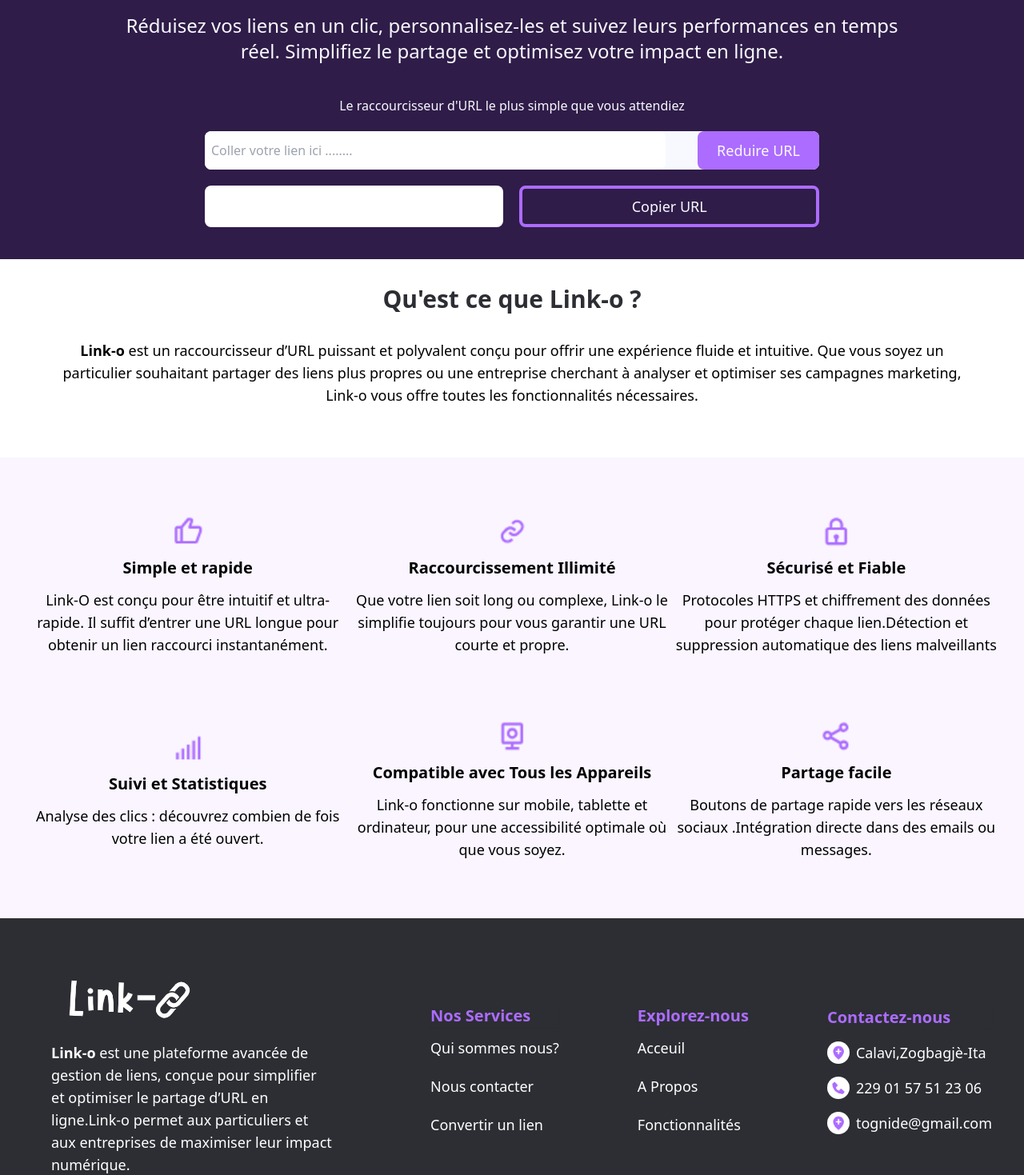
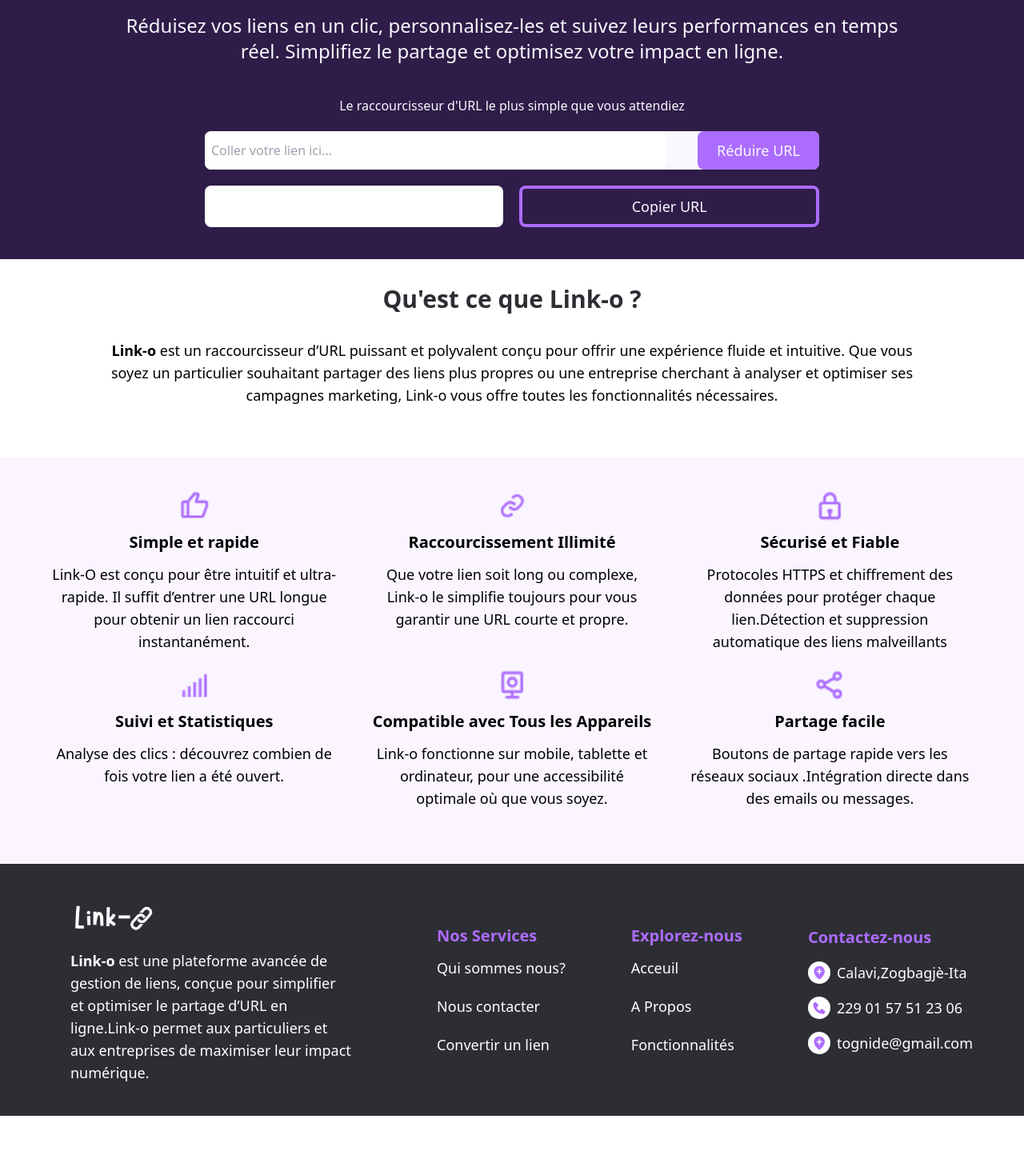
Before and after one commit to AdonisCr/Link-o, a React (Vite) app: page / in a window 1280 px wide. Shown: the part 344-1813 px from the top of the page at 80% size. After the commit the page ends 1739 px from the top, so only its background shows below. Built offline with nearby package versions, Linux system fonts and the light colour scheme.

Commit message:
1er Mise a jour Home + Fonctionnaliter

```diff
--- a/package.json
+++ b/package.json
@@ -10,6 +10,7 @@
     "preview": "vite preview"
   },
   "dependencies": {
+    "axios": "^1.8.4",
     "lucide-react": "^0.483.0",
     "react": "^19.0.0",
     "react-dom": "^19.0.0",
--- a/src/Composants/About.jsx
+++ b/src/Composants/About.jsx
@@ -1,81 +1,92 @@
-import React from 'react'
+import React from "react";
 
 const About = () => {
   const blogs = [
     {
       id: 1,
-            imag: './src/assets/like-regular-24.png',
+      imag: "./src/assets/like-regular-24.png",
       name: "Simple et rapide",
-            descr2: "Link-O est conçu pour être intuitif et ultra-rapide. Il suffit d’entrer une URL longue pour obtenir un lien raccourci instantanément.",
-
+      descr2:
+        "Link-O est conçu pour être intuitif et ultra-rapide. Il suffit d’entrer une URL longue pour obtenir un lien raccourci instantanément.",
     },
 
     {
       id: 2,
-            imag: './src/assets/link-regular-24.png',
+      imag: "./src/assets/link-regular-24.png",
       name: "Raccourcissement Illimité",
-            descr2: "Que votre lien soit long ou complexe, Link-o le simplifie toujours pour vous garantir une URL courte et propre.",
-
+      descr2:
+        "Que votre lien soit long ou complexe, Link-o le simplifie toujours pour vous garantir une URL courte et propre.",
     },
     {
       id: 3,
-            imag: './src/assets/lock-regular-24.png',
+      imag: "./src/assets/lock-regular-24.png",
       name: " Sécurisé et Fiable",
-            descr2: "Protocoles HTTPS et chiffrement des données pour protéger chaque lien.Détection et suppression automatique des liens malveillants",
-
+      descr2:
+        "Protocoles HTTPS et chiffrement des données pour protéger chaque lien.Détection et suppression automatique des liens malveillants",
     },
 
     {
       id: 4,
-            imag: './src/assets/signal-5-regular-24.png',
+      imag: "./src/assets/signal-5-regular-24.png",
       name: "Suivi et Statistiques",
-            descr2: "Analyse des clics : découvrez combien de fois votre lien a été ouvert.",
-
+      descr2:
+        "Analyse des clics : découvrez combien de fois votre lien a été ouvert.",
     },
     {
       id: 5,
-            imag: './src/assets/camera-home-regular-24.png',
+      imag: "./src/assets/camera-home-regular-24.png",
       name: "Compatible avec Tous les Appareils",
-            descr2: "Link-o fonctionne sur mobile, tablette et ordinateur, pour une accessibilité optimale où que vous soyez.",
-
+      descr2:
+        "Link-o fonctionne sur mobile, tablette et ordinateur, pour une accessibilité optimale où que vous soyez.",
     },
-
 
     {
       id: 6,
-            imag: './src/assets/share-alt-regular-24.png',
+      imag: "./src/assets/share-alt-regular-24.png",
       name: "Partage facile",
-            descr2: "Boutons de partage rapide vers les réseaux sociaux .Intégration directe dans des emails ou messages.",
-
+      descr2:
+        "Boutons de partage rapide vers les réseaux sociaux .Intégration directe dans des emails ou messages.",
     },
-
-    ]
+  ];
   return (
-        <section className='h-full w-full bg-white    flex flex-col'>
-            <div className=' flex flex-col justify-center items-center p-8'>
-                <h2 className='font-bold text-3xl text-[#2C2E33] cursor-pointer  hover:scale-95 transition-all duration-300'>Qu'est ce que Link-o ?</h2>
-                <p className='text-center p-8 text-lg'><span className='font-bold'>Link-o</span> est un raccourcisseur d’URL puissant et polyvalent conçu pour offrir une expérience fluide et intuitive. Que vous soyez un particulier souhaitant partager des liens plus propres ou une entreprise cherchant à analyser et optimiser ses campagnes marketing, Link-o vous offre toutes les fonctionnalités nécessaires.</p>
+    <section className="h-full w-full ">
+      <div className="w-[90%] mx-auto  bg-white flex flex-col">
+        <div className=" flex flex-col justify-center items-center p-8">
+          <h2 className="font-bold text-3xl text-[#2C2E33] cursor-pointer  hover:scale-95 transition-all duration-300">
+            Qu'est ce que Link-o ?
+          </h2>
+          <p className="text-center p-8 text-lg">
+            <span className="font-bold">Link-o</span> est un raccourcisseur
+            d’URL puissant et polyvalent conçu pour offrir une expérience fluide
+            et intuitive. Que vous soyez un particulier souhaitant partager des
+            liens plus propres ou une entreprise cherchant à analyser et
+            optimiser ses campagnes marketing, Link-o vous offre toutes les
+            fonctionnalités nécessaires.
+          </p>
         </div>
-            <div className="grid grid-cols-1 md:grid-cols-3 grid-rows-2 justify-between w-full p-8 bg-purple-50">
-                {
-                    blogs.map(blog => (
-                        <div key={blog.id} className='flex  py-10  hover:scale-95 transition-all duration-300'>
+      </div>
+      <div className="bg-purple-50 py-10 ">
+        <div className="grid grid-cols-1 md:grid-cols-3 grid-rows-2 justify-between w-[90%] items-start mx-auto gap-x-10 gap-y-5 ">
+          {blogs.map((blog) => (
+            <div
+              key={blog.id}
+              className="flex  py-  hover:scale-95 transition-all duration-300"
+            >
               <div className="flex flex-col gap-3 justify-center items-center text-center">
                 <img className="w-10 h-10 " src={blog.imag} alt="" />
 
-                                <h1 className="text-black font-semibold text-xl"> {blog.name} </h1>
+                <h1 className="text-black font-semibold text-xl">
+                  {" "}
+                  {blog.name}{" "}
+                </h1>
                 <h1 className="text-black text-lg"> {blog.descr2} </h1>
+              </div>
+            </div>
+          ))}
+        </div>
+      </div>
+    </section>
+  );
+};
 
-                            </div>
-
-                        </div>
-                    )
-                    )
-                }
-            </div>
-
-        </section>
-    )
-}
-
-export default About
+export default About;
--- a/src/Composants/Footer.jsx
+++ b/src/Composants/Footer.jsx
@@ -1,66 +1,83 @@
-import React from 'react'
+import React from "react";
 
 const Footer = () => {
   return (
-    <footer className='md:flex flex-wrap md:justify-between items-center  w-full  bg-[#2C2E33] md:h-[380px] gap-6 hustify-center h-auto text-center p-10  overflow-hidden '>
-                <div className='flex flex-col text-white space-y-2 space-x-8'>
-                    <div className='space-y-4 text-lg'>
-
-                        <img src="./src/assets/logo.png" alt="" className='w-25 h-20 justify-center items-center text-center'/>
-                        <p className='md:w-[400px] md:px-6 w-auto px-2 md:text-start text-center'> <span className='font-bold '>Link-o </span>est une plateforme avancée de gestion de liens,  conçue pour simplifier et optimiser le partage d’URL en ligne.Link-o permet aux particuliers et aux entreprises de maximiser leur impact numérique.</p>
+    <footer className=" w-full  bg-Blacks">
+      <div className="w-[90%]  mx-auto md:flex flex-wrap justify-center md:justify-between items-center gap-6  h-auto py-10 text-center   ">
+        <div className="flex flex-col text-white space-y-2 space-x-8 ">
+          <div className="space-y-4 text-lg flex flex-col items-center md:items-start ">
+            <img
+              src="/src/assets/images/logo.png"
+              alt="Logo"
+              className="w-24 sm:w-28 md:w-32 lg:w-40 "
+            />
+            <p className="md:w-[400px] md:px-6 w-auto px-2 md:text-start text-center">
+              {" "}
+              <span className="font-bold ">Link-o </span>est une plateforme
+              avancée de gestion de liens, conçue pour simplifier et optimiser
+              le partage d’URL en ligne.Link-o permet aux particuliers et aux
+              entreprises de maximiser leur impact numérique.
+            </p>
           </div>
-
         </div>
-                <div className='flex flex-col text-white space-y-2 space-x-8'>
-                    <div className='space-y-1 text-lg flex flex-col   md:text-start text-center gap-y-2 mt-10 md:mt-0'>
-                        <h3 className='text-xl font-bold text-[#AC6CFF] hover:text-purple-800 cursor-pointer hover:underline shadow-sm mt-10 md:mt-0'>Nos Services</h3>
-                        <div className='flex flex-col gap-5'>
+        <div className="flex flex-col text-white space-y-2 space-x-8">
+          <div className="space-y-1 text-lg flex flex-col   md:text-start text-center gap-y-2 mt-10 md:mt-0">
+            <h3 className="text-xl font-bold text-[#AC6CFF] hover:text-purple-800 cursor-pointer hover:underline shadow-sm mt-10 md:mt-0">
+              Nos Services
+            </h3>
+            <div className="flex flex-col gap-5">
               <a href="">Qui sommes nous?</a>
               <a href="">Nous contacter</a>
               <a href="">Convertir un lien</a>
-
             </div>
-
-
           </div>
-
         </div>
-                <div className='flex flex-col text-white space-y-2 space-x-8 '>
-                    <div className='space-y-1 text-lg flex flex-col   md:text-start text-center gap-y-2 mt-10 md:mt-0'>
-                        <h3 className='text-xl font-bold text-[#AC6CFF] hover:text-purple-800 cursor-pointer hover:underline shadow-sm'>Explorez-nous</h3>
-                        <div className='flex flex-col gap-5'>
+        <div className="flex flex-col text-white space-y-2 space-x-8 ">
+          <div className="space-y-1 text-lg flex flex-col   md:text-start text-center gap-y-2 mt-10 md:mt-0">
+            <h3 className="text-xl font-bold text-[#AC6CFF] hover:text-purple-800 cursor-pointer hover:underline shadow-sm">
+              Explorez-nous
+            </h3>
+            <div className="flex flex-col gap-5">
               <a href="">Acceuil</a>
               <a href="">A Propos</a>
               <a href="">Fonctionnalités</a>
-
             </div>
-
           </div>
-
         </div>
-                <div className='flex flex-col text-white space-y-2 space-x-8 gap-y-2'>
-                    <div className='text-lg flex flex-col   md:text-start text-center gap-4 mt-10 md:mt-0'>
-                        <h3 className='text-xl font-bold text-[#AC6CFF] hover:text-purple-800 cursor-pointer hover:underline shadow-sm '>Contactez-nous</h3>
-                       <div className='flex gap-2 items-center justify-center md:items-start md:justify-start '>
-                        <img src="../src/assets/location-plus-solid-24.png" alt="" className='bg-white rounded-full p-1 size-7'/>
+        <div className="flex flex-col text-white space-y-2 space-x-8 gap-y-2">
+          <div className="text-lg flex flex-col   md:text-start text-center gap-4 mt-10 md:mt-0">
+            <h3 className="text-xl font-bold text-[#AC6CFF] hover:text-purple-800 cursor-pointer hover:underline shadow-sm ">
+              Contactez-nous
+            </h3>
+            <div className="flex gap-2 items-center justify-center md:items-start md:justify-start ">
+              <img
+                src="../src/assets/location-plus-solid-24.png"
+                alt=""
+                className="bg-white rounded-full p-1 size-7"
+              />
               <p>Calavi,Zogbagjè-Ita</p>
             </div>
-                       <div className='flex gap-2 items-center justify-center md:items-start md:justify-start '>
-                       <img src="../src/assets/phone-solid-24.png" alt="" className='bg-white rounded-full p-1 size-7'/>
+            <div className="flex gap-2 items-center justify-center md:items-start md:justify-start ">
+              <img
+                src="../src/assets/phone-solid-24.png"
+                alt=""
+                className="bg-white rounded-full p-1 size-7"
+              />
               <p>229 01 57 51 23 06 </p>
             </div>
-                       <div className='flex gap-2 items-center justify-center md:items-start md:justify-start '>
-                        <img src="../src/assets/location-plus-solid-24.png" alt="" className='bg-white rounded-full p-1 size-7'/>
+            <div className="flex gap-2 items-center justify-center md:items-start md:justify-start ">
+              <img
+                src="../src/assets/location-plus-solid-24.png"
+                alt=""
+                className="bg-white rounded-full p-1 size-7"
+              />
               <p>tognide@gmail.com</p>
             </div>
+          </div>
+        </div>
+      </div>
+    </footer>
+  );
+};
 
-
-                    </div>
-
-                </div>
-
-            </footer>
-  )
-}
-
-export default Footer
+export default Footer;
--- a/src/Composants/Header.jsx
+++ b/src/Composants/Header.jsx
@@ -40,9 +40,9 @@ function Header() {
         {/* Conteneur Mobile : Menu + Boutons alignés */}
         <div className="flex items-center gap-4 lg:hidden  sm:text-xs">
           {/* Boutons Sign in & Sign up (Visibles même sur mobile) */}
-          <button className="text-linac ">Sign in</button>
+          <button className="text-linac ">Se Connecter</button>
           <button className="bg-linac text-Whites px-2 py-1 rounded-lg">
-            Sign up
+            S'inscrire
           </button>
 
           {/* Menu Mobile Button */}
@@ -62,10 +62,11 @@ function Header() {
               Acceuil
             </li>
             <li className="relative cursor-pointer font-semibold  after:content-[''] after:absolute after:left-0 after:bottom-[-2px] after:w-full  after:h-[3px] after:bg-linac after:scale-x-0 hover:after:scale-x-100 after:transition-transform after:duration-500">
-              A Propos            </li>
+              A Propos{" "}
+            </li>
             <li className="relative cursor-pointer font-semibold  after:content-[''] after:absolute after:left-0 after:bottom-[-2px] after:w-full  after:h-[3px] after:bg-linac after:scale-x-0 hover:after:scale-x-100 after:transition-transform after:duration-500">
               Fonctionnalite
-            {/* </li>
+              {/* </li>
             <li className="relative cursor-pointer font-semibold  after:content-[''] after:absolute after:left-0 after:bottom-[-2px] after:w-full  after:h-[3px] after:bg-linac after:scale-x-0 hover:after:scale-x-100 after:transition-transform after:duration-500">
               Our Works
             </li>
--- a/src/Composants/HeroSection.jsx
+++ b/src/Composants/HeroSection.jsx
@@ -1,9 +1,9 @@
 import React from "react";
+import Short from "./Short";
 
 function HeroSection() {
   return (
     <section className="w-full bg-Indigolight  relative mt-16 md:mt-[70px] lg:mt-20  py-10 flex flex-col gap-10 ">
-      {/* <img src="../assets/images/Vector.png" className="w-full " alt="" /> */}
       <div className="w-full max-w-[90%] md:max-w-[80%] mx-auto text-center gap-4 md:gap-6 flex flex-col px-4">
         <h1 className="text-4xl md:text-6xl lg:text-7xl font-black text-Whites leading-tight">
           La Solution Pour Vos Liens <br />
@@ -19,7 +19,9 @@ function HeroSection() {
         </h3>
       </div>
 
-      <div className="w-[80%] md:w-[60%] mx-auto flex flex-col  gap-5  item-center text-center ">
+      <Short />
+
+      {/* <div className="w-[80%] md:w-[60%] mx-auto flex flex-col  gap-5  item-center text-center ">
         <p className="text-Whites font-medium ">
           Le raccourcisseur d'URL le plus simple que vous attendiez
         </p>
@@ -46,7 +48,7 @@ function HeroSection() {
             Copier URL{" "}
           </button>
         </div>
-      </div>
+      </div> */}
     </section>
   );
 }
--- /dev/null
+++ b/src/Composants/Short.jsx
@@ -0,0 +1,82 @@
+import React, { useState } from "react";
+import { shortenUrl } from "../api";
+
+function Short() {
+  const [longUrl, setLongUrl] = useState("");
+  const [shortUrl, setShortUrl] = useState("");
+  const [isLoading, setIsLoading] = useState(false);
+  const [error, setError] = useState("");
+
+  const handleShortenUrl = async () => {
+    if (!longUrl) {
+      alert("Veuillez entrer une URL valide.");
+      return;
+    }
+    setIsLoading(true);
+    setError("");
+    try {
+      const shortened = await shortenUrl(longUrl);
+      setShortUrl(shortened);
+    } catch (err) {
+      setError(err.message);
+    } finally {
+      setIsLoading(false);
+    }
+  };
+
+  const handleCopyUrl = () => {
+    navigator.clipboard.writeText(shortUrl);
+    alert("Lien copié !");
+  };
+
+  const handleInputChange = (e) => {
+    const newLongUrl = e.target.value;
+    setLongUrl(newLongUrl);
+    if (!newLongUrl) {
+      setShortUrl("");
+    }
+  };
+
+  return (
+    <div className="w-[80%] md:w-[60%] mx-auto flex flex-col gap-5 items-center text-center">
+      <p className="text-Whites font-medium">
+        Le raccourcisseur d'URL le plus simple que vous attendiez
+      </p>
+      <div className="w-full flex justify-between bg-Whites rounded-lg">
+        <input
+          type="text"
+          className="w-3/4 py-3 px-2 rounded-lg outline-none"
+          placeholder="Coller votre lien ici..."
+          value={longUrl}
+          onChange={handleInputChange}
+        />
+
+        <button
+          className="bg-linac text-Whites font-medium px-2 md:px-6 py-1 md:py-2 rounded-lg lg:text-lg md:text-xs text-[8px]"
+          onClick={handleShortenUrl}
+          disabled={isLoading}
+        >
+          {isLoading ? "Chargement..." : "Réduire URL"}
+        </button>
+      </div>
+      {error && <p className="text-red-500">{error}</p>}
+      <div className="w-full flex justify-between gap-5">
+        <input
+          type="text"
+          className="w-1/2 py-2 px-2 rounded-lg outline-none"
+          value={shortUrl}
+          readOnly
+        />
+        <button
+          className="w-1/2 px-2 md:px-6 text-Whites py-1 md:py-2 border-4 border-linac rounded-lg text-[8px] md:text-xs lg:text-lg"
+          onClick={handleCopyUrl}
+          disabled={!shortUrl}
+        >
+          Copier URL
+        </button>
+      </div>
+    </div>
+  );
+}
+
+export default Short;
--- /dev/null
+++ b/src/api.js
@@ -0,0 +1,21 @@
+import axios from 'axios';
+
+const API_KEY = 'nZvwQlDaUMnoLvEKMF0E4T4toz1HAlTlMOcTQo7dlNtGb955Ar4g0JwdNE7C';
+
+export const shortenUrl = async (longUrl) => {
+  try {
+    const response = await axios.post(
+      'https://api.tinyurl.com/create',
+      { url: longUrl },
+      {
+        headers: {
+          Authorization: `Bearer ${API_KEY}`,
+          'Content-Type': 'application/json',
+        },
+      }
+    );
+    return response.data.data.tiny_url;
+  } catch (error) {
+    throw new Error(error.response?.data?.errors?.[0]?.message || 'Erreur lors de la génération du lien.');
+  }
+};
```
Also changed, not shown: 1 other file (tests, documents, lock files or other folders). Lines whose indentation alone changed are shown as unchanged.
